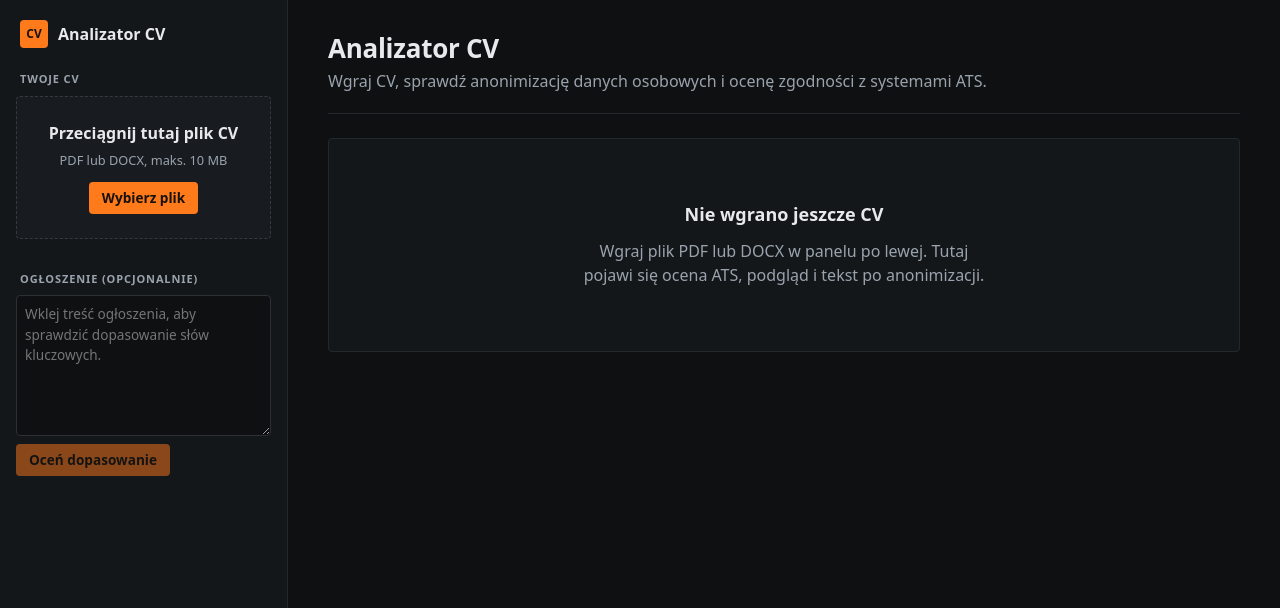
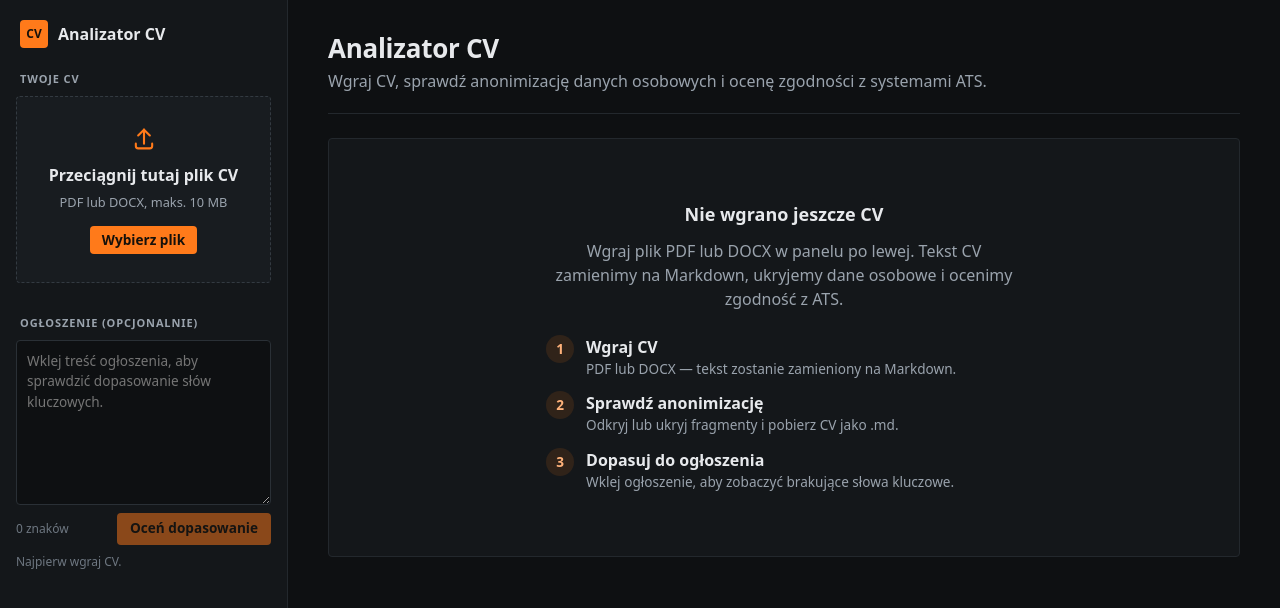
Before and after one commit to BowDead/TIJO, a React (Vite) app in the folder frontend/: page / in a window 1280 px wide. Shown: the top 608 px of the page. Built offline with nearby package versions, Linux system fonts and the light colour scheme.

Commit message:
poprawa interfejsu oceny ats, uploadu i ekranu startowego

```diff
--- a/frontend/src/app/App.jsx
+++ b/frontend/src/app/App.jsx
@@ -15,6 +15,8 @@ import {
   useAtsScore,
 } from "@/features/ats-score";
 import styles from "./App.module.scss";
+
+const STEPS = ["upload", "review", "match"];
 
 export function App() {
   const { t } = useTranslation();
@@ -50,7 +52,7 @@ export function App() {
               text={cv.result.text}
               fileName={cv.file.name}
             />
-            <CvAnonymizedText review={review} />
+            <CvAnonymizedText review={review} fileName={cv.file.name} />
           </div>
         </>
       )}
@@ -62,7 +64,22 @@ export function App() {
       )}
 
       {(cv.status === "idle" || cv.status === "error") && (
-        <EmptyState title={t("app.emptyTitle")}>{t("app.emptyText")}</EmptyState>
+        <EmptyState title={t("app.emptyTitle")}>
+          {t("app.emptyText")}
+          <ol className={styles.steps}>
+            {STEPS.map((step, index) => (
+              <li key={step} className={styles.step}>
+                <span className={styles.stepNumber}>{index + 1}</span>
+                <span>
+                  <strong>{t(`app.steps.${step}.title`)}</strong>
+                  <span className={styles.stepText}>
+                    {t(`app.steps.${step}.text`)}
+                  </span>
+                </span>
+              </li>
+            ))}
+          </ol>
+        </EmptyState>
       )}
     </AppLayout>
   );
--- a/frontend/src/app/App.module.scss
+++ b/frontend/src/app/App.module.scss
@@ -11,13 +11,52 @@
   @include section-label;
 }
 
+.steps {
+  display: flex;
+  flex-direction: column;
+  gap: 0.75rem;
+  margin: $space-lg 0 0;
+  padding: 0;
+  list-style: none;
+  text-align: left;
+}
+
+.step {
+  display: flex;
+  align-items: flex-start;
+  gap: 0.75rem;
+
+  strong {
+    display: block;
+    color: $color-text;
+  }
+}
+
+.stepNumber {
+  display: grid;
+  flex: none;
+  place-items: center;
+  width: 1.75rem;
+  height: 1.75rem;
+  border-radius: 50%;
+  background: $color-primary-bg;
+  color: $color-primary-text;
+  font-size: 0.85rem;
+  font-weight: 700;
+}
+
+.stepText {
+  display: block;
+  font-size: 0.85rem;
+}
+
 .split {
   display: grid;
   grid-template-columns: minmax(0, 1fr) minmax(0, 1fr);
   gap: $space-lg;
   align-items: start;
 
-  @media (max-width: 1100px) {
+  @media (max-width: 1200px) {
     grid-template-columns: 1fr;
   }
 }
--- a/frontend/src/features/ats-score/components/AtsScore.module.scss
+++ b/frontend/src/features/ats-score/components/AtsScore.module.scss
@@ -6,6 +6,8 @@
   display: flex;
   flex-direction: column;
   gap: $space-lg;
+  padding: $space-lg;
+  transition: opacity 0.15s;
 
   &[aria-busy="true"] {
     opacity: 0.6;
@@ -18,21 +20,66 @@
   gap: $space-lg;
 }
 
-.score {
+.summaryText {
   display: flex;
-  align-items: baseline;
-  gap: 0.125rem;
-  padding: $space-sm $space-md;
-  border-radius: $radius;
-  background: $color-muted-bg;
+  flex-direction: column;
+  gap: 0.25rem;
+}
+
+.eyebrow {
+  @include section-label;
+  padding: 0;
+}
+
+// Pierścień z wynikiem
+.ring {
+  position: relative;
+  flex: none;
+  width: 7rem;
+  height: 7rem;
+
+  svg {
+    width: 100%;
+    height: 100%;
+    transform: rotate(-90deg);
+  }
+}
+
+.ringTrack,
+.ringValue {
+  fill: none;
+  stroke-width: 8;
+}
+
+.ringTrack {
+  stroke: $color-muted-bg;
+}
+
+.ringValue {
+  stroke: currentColor;
+  stroke-linecap: round;
+  transition: stroke-dashoffset 0.6s ease;
+}
+
+.ringLabel {
+  position: absolute;
+  inset: 0;
+  display: grid;
+  place-items: center;
+
+  p {
+    margin: 0;
+  }
 
   strong {
-    font-size: 2.5rem;
+    color: $color-text;
+    font-size: 2rem;
     line-height: 1;
   }
 
   span {
     color: $color-muted-text;
+    font-size: 0.8rem;
   }
 }
 
@@ -42,7 +89,7 @@
 }
 
 .fair {
-  color: $color-primary-text;
+  color: $color-primary;
 }
 
 .poor {
@@ -54,8 +101,12 @@
   margin: 0;
 }
 
+.title {
+  font-size: 1.375rem;
+}
+
 .subtitle {
-  font-size: 1rem;
+  font-size: 0.95rem;
 }
 
 .muted,
@@ -65,8 +116,16 @@
   font-size: 0.85rem;
 }
 
+.details {
+  font-size: 0.8rem;
+}
+
 .error {
   margin: 0;
+  padding: 0.5rem 0.75rem;
+  border: 1px solid rgba($color-danger, 0.3);
+  border-radius: $radius;
+  background: $color-danger-bg;
   color: $color-danger;
 }
 
@@ -76,10 +135,36 @@
   gap: $space-xs;
 }
 
+.matchGrid {
+  display: grid;
+  grid-template-columns: repeat(auto-fit, minmax(240px, 1fr));
+  gap: $space-md;
+}
+
+.tipsBox {
+  display: flex;
+  flex-direction: column;
+  gap: $space-xs;
+  padding: $space-sm $space-md;
+  border-left: 3px solid $color-primary;
+  border-radius: $radius-sm;
+  background: $color-primary-bg;
+}
+
+.tips {
+  display: grid;
+  grid-template-columns: repeat(auto-fit, minmax(260px, 1fr));
+  gap: 0.25rem $space-lg;
+  margin: 0;
+  padding-left: 1.1rem;
+  color: $color-primary-text;
+  font-size: 0.85rem;
+}
+
 .criteria {
   display: grid;
-  grid-template-columns: repeat(auto-fill, minmax(280px, 1fr));
-  gap: $space-md;
+  grid-template-columns: repeat(auto-fill, minmax(240px, 1fr));
+  gap: 0.75rem;
   margin: 0;
   padding: 0;
   list-style: none;
@@ -89,45 +174,54 @@
   display: flex;
   flex-direction: column;
   gap: 0.375rem;
-  padding: $space-sm;
+  padding: 0.75rem $space-sm;
   border: 1px solid $color-divider;
   border-radius: $radius;
+  background: $color-bg;
 }
 
 .criterionHeader {
   display: flex;
   justify-content: space-between;
+  font-size: 0.9rem;
   font-weight: 600;
 }
 
 .points {
   color: $color-text-soft;
+  font-variant-numeric: tabular-nums;
 }
 
 .bar {
   height: 6px;
   overflow: hidden;
-  border-radius: $radius-sm;
+  border-radius: 999px;
   background: $color-muted-bg;
 
   span {
     display: block;
     height: 100%;
-    background: $color-primary;
+    border-radius: 999px;
+    background: currentColor;
+    transition: width 0.4s ease;
   }
 }
 
-.tips {
-  margin: 0;
-  padding-left: 1.1rem;
-  color: $color-primary-text;
-  font-size: 0.8rem;
+.high .bar {
+  color: $color-success;
+}
+
+.medium .bar {
+  color: $color-primary;
+}
+
+.low .bar {
+  color: $color-danger;
 }
 
 .form {
   display: flex;
   flex-direction: column;
-  align-items: flex-start;
   gap: $space-xs;
 }
 
@@ -137,11 +231,39 @@
 
 .textarea {
   width: 100%;
-  padding: $space-xs;
+  padding: 0.625rem;
   border: 1px solid $color-border;
   border-radius: $radius;
   background: $color-bg;
   color: $color-text;
   font-size: 0.85rem;
   resize: vertical;
+
+  &:focus {
+    border-color: $color-primary;
+    outline: none;
+  }
+
+  &:disabled {
+    opacity: 0.6;
+  }
 }
+
+.formFooter {
+  display: flex;
+  align-items: center;
+  justify-content: space-between;
+  gap: $space-xs;
+}
+
+.counter {
+  color: $color-faint-text;
+  font-size: 0.75rem;
+  font-variant-numeric: tabular-nums;
+}
+
+.hint {
+  margin: 0;
+  color: $color-faint-text;
+  font-size: 0.75rem;
+}
--- a/frontend/src/features/ats-score/components/JobDescriptionForm.jsx
+++ b/frontend/src/features/ats-score/components/JobDescriptionForm.jsx
@@ -20,14 +20,20 @@ export function JobDescriptionForm({ disabled, busy, onSubmit }) {
       <textarea
         id="job-description"
         className={styles.textarea}
-        rows={6}
+        rows={7}
         value={text}
         placeholder={t("ats.jobDescription.placeholder")}
         onChange={(event) => setText(event.target.value)}
       />
-      <Button type="submit" size="sm" disabled={disabled || busy}>
-        {busy ? t("ats.jobDescription.scoring") : t("ats.jobDescription.submit")}
-      </Button>
+      <div className={styles.formFooter}>
+        <span className={styles.counter}>
+          {t("ats.jobDescription.characters", { count: text.length })}
+        </span>
+        <Button type="submit" size="sm" disabled={disabled || busy}>
+          {busy ? t("ats.jobDescription.scoring") : t("ats.jobDescription.submit")}
+        </Button>
+      </div>
+      {disabled && <p className={styles.hint}>{t("ats.jobDescription.needCv")}</p>}
     </form>
   );
 }
--- a/frontend/src/features/cv-upload/components/CvDropzone.jsx
+++ b/frontend/src/features/cv-upload/components/CvDropzone.jsx
@@ -1,6 +1,5 @@
 import { useRef, useState } from "react";
 import { useTranslation } from "react-i18next";
-import { Button } from "@/shared/ui/Button";
 import { ACCEPT_ATTRIBUTE, MAX_FILE_SIZE_MB } from "../constants";
 import styles from "./CvDropzone.module.scss";
 
@@ -45,32 +44,46 @@ export function CvDropzone({ onFileSelected, disabled = false }) {
     .join(" ");
 
   return (
-    <div
+    <>
+    <input
+      ref={inputRef}
+      type="file"
+      accept={ACCEPT_ATTRIBUTE}
+      onChange={handleInputChange}
+      data-testid="cv-file-input"
+      hidden
+    />
+    <button
+      type="button"
       className={className}
+      aria-disabled={disabled}
+      onClick={() => !disabled && inputRef.current?.click()}
       onDragOver={handleDragOver}
       onDragLeave={() => setIsDragging(false)}
       onDrop={handleDrop}
     >
-      <p className={styles.title}>{t("cvUpload.dropTitle")}</p>
-      <p className={styles.hint}>
+      <svg
+        className={styles.icon}
+        width="28"
+        height="28"
+        viewBox="0 0 24 24"
+        fill="none"
+        stroke="currentColor"
+        strokeWidth="1.8"
+        strokeLinecap="round"
+        strokeLinejoin="round"
+        aria-hidden="true"
+      >
+        <path d="M12 16V4" />
+        <path d="m7 9 5-5 5 5" />
+        <path d="M5 16v2a2 2 0 0 0 2 2h10a2 2 0 0 0 2-2v-2" />
+      </svg>
+      <span className={styles.title}>{t("cvUpload.dropTitle")}</span>
+      <span className={styles.hint}>
         {t("cvUpload.dropHint", { maxMb: MAX_FILE_SIZE_MB })}
-      </p>
-
-      <Button
-        size="sm"
-        onClick={() => inputRef.current?.click()}
-        disabled={disabled}
-      >
-        {t("cvUpload.chooseFile")}
-      </Button>
-
-      <input
-        ref={inputRef}
-        type="file"
-        accept={ACCEPT_ATTRIBUTE}
-        onChange={handleInputChange}
-        hidden
-      />
-    </div>
+      </span>
+      <span className={styles.cta}>{t("cvUpload.chooseFile")}</span>
+    </button>
+    </>
   );
 }
--- a/frontend/src/features/cv-upload/components/CvDropzone.module.scss
+++ b/frontend/src/features/cv-upload/components/CvDropzone.module.scss
@@ -5,32 +5,50 @@
   flex-direction: column;
   align-items: center;
   gap: 0.375rem;
-  padding: $space-lg $space-md;
+  width: 100%;
+  padding: 1.75rem $space-md;
   border: 1px dashed $color-border-strong;
   border-radius: $radius;
   background: $color-surface;
+  color: $color-text;
   text-align: center;
+  cursor: pointer;
   transition:
     border-color 0.15s,
     background-color 0.15s;
 
+  &:hover:not(.disabled),
   &.dragging {
     border-color: $color-primary;
     background: $color-primary-bg;
   }
 
   &.disabled {
+    cursor: progress;
     opacity: 0.6;
   }
 }
 
+.icon {
+  color: $color-primary;
+  margin-bottom: 0.25rem;
+}
+
 .title {
-  margin: 0;
   font-weight: 600;
 }
 
 .hint {
-  margin: 0 0 0.375rem;
   color: $color-muted-text;
   font-size: 0.8rem;
 }
+
+.cta {
+  margin-top: 0.5rem;
+  padding: 0.25rem 0.75rem;
+  border-radius: $radius;
+  background: $color-primary;
+  color: $color-on-primary;
+  font-size: 0.85rem;
+  font-weight: 700;
+}
--- a/frontend/src/shared/i18n/locales/pl.json
+++ b/frontend/src/shared/i18n/locales/pl.json
@@ -5,7 +5,21 @@
     "description": "Wgraj CV, sprawdź anonimizację danych osobowych i ocenę zgodności z systemami ATS.",
     "readingTitle": "Odczytywanie pliku…",
     "emptyTitle": "Nie wgrano jeszcze CV",
-    "emptyText": "Wgraj plik PDF lub DOCX w panelu po lewej. Tutaj pojawi się ocena ATS, podgląd i tekst po anonimizacji."
+    "emptyText": "Wgraj plik PDF lub DOCX w panelu po lewej. Tekst CV zamienimy na Markdown, ukryjemy dane osobowe i ocenimy zgodność z ATS.",
+    "steps": {
+      "upload": {
+        "title": "Wgraj CV",
+        "text": "PDF lub DOCX — tekst zostanie zamieniony na Markdown."
+      },
+      "review": {
+        "title": "Sprawdź anonimizację",
+        "text": "Odkryj lub ukryj fragmenty i pobierz CV jako .md."
+      },
+      "match": {
+        "title": "Dopasuj do ogłoszenia",
+        "text": "Wklej ogłoszenie, aby zobaczyć brakujące słowa kluczowe."
+      }
+    }
   },
   "cvUpload": {
     "dropTitle": "Przeciągnij tutaj plik CV",
@@ -27,7 +41,6 @@
       "hideSelection": "Ukryj zaznaczenie",
       "hideEverywhere": "Ukryj wszędzie",
       "restore": "Przywróć",
-      "download": "Pobierz .txt",
       "labels": {
         "fullName": "imię i nazwisko",
         "email": "e-mail",
@@ -40,8 +53,19 @@
         "postalCode": "kod pocztowy",
         "birthDate": "data urodzenia",
         "manual": "ukryte ręcznie"
-      }
-    }
+      },
+      "viewEdit": "Edycja",
+      "hiddenLabel": "Ukryte dane"
+    },
+    "preview": {
+      "title": "Podgląd CV",
+      "markdown": "Markdown",
+      "source": "Źródło .md",
+      "original": "Oryginał PDF"
+    },
+    "downloadMd": "Pobierz .md",
+    "copyMd": "Kopiuj .md",
+    "copied": "Skopiowano"
   },
   "ats": {
     "scoreGeneral": "Ogólna ocena zgodności CV z systemami ATS.",
@@ -111,8 +135,16 @@
       "label": "Ogłoszenie (opcjonalnie)",
       "placeholder": "Wklej treść ogłoszenia, aby sprawdzić dopasowanie słów kluczowych.",
       "submit": "Oceń dopasowanie",
-      "scoring": "Ocenianie…"
-    }
+      "scoring": "Ocenianie…",
+      "characters_one": "{{count}} znak",
+      "characters_few": "{{count}} znaki",
+      "characters_many": "{{count}} znaków",
+      "characters_other": "{{count}} znaku",
+      "needCv": "Najpierw wgraj CV."
+    },
+    "title": "Ocena ATS",
+    "tipsTitle": "Co poprawić",
+    "criteriaTitle": "Kryteria"
   },
   "errors": {
     "FILE_MISSING": "Nie przesłano pliku.",
--- a/frontend/src/shared/styles/_variables.scss
+++ b/frontend/src/shared/styles/_variables.scss
@@ -42,4 +42,4 @@ $radius-sm: 2px;
 // Layout
 $sidebar-width: 288px;
 $breakpoint-sidebar: 860px;
-$content-max-width: 1040px;
+$content-max-width: 1280px;
--- a/frontend/src/shared/ui/EmptyState.jsx
+++ b/frontend/src/shared/ui/EmptyState.jsx
@@ -15,7 +15,7 @@ export function EmptyState({
     >
       {busy && <span className={styles.progress} aria-hidden="true" />}
       <h2 className={styles.title}>{title}</h2>
-      {children && <p className={styles.text}>{children}</p>}
+      {children && <div className={styles.text}>{children}</div>}
       {action}
     </div>
   );
--- a/frontend/src/shared/ui/EmptyState.module.scss
+++ b/frontend/src/shared/ui/EmptyState.module.scss
@@ -18,7 +18,7 @@
 }
 
 .text {
-  max-width: 46ch;
+  max-width: 52ch;
   margin: 0;
   color: $color-muted-text;
 }
```
Also changed, not shown: frontend/src/features/ats-score/components/AtsScorePanel.jsx (+60 -18 lines).
